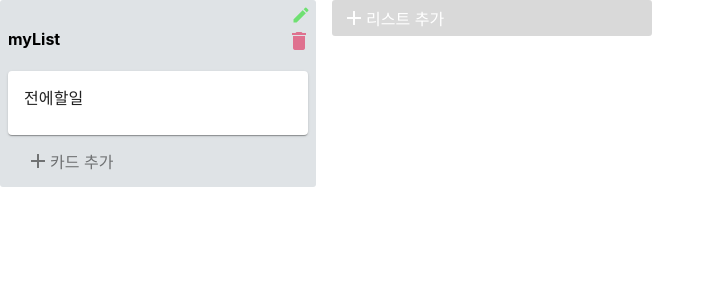
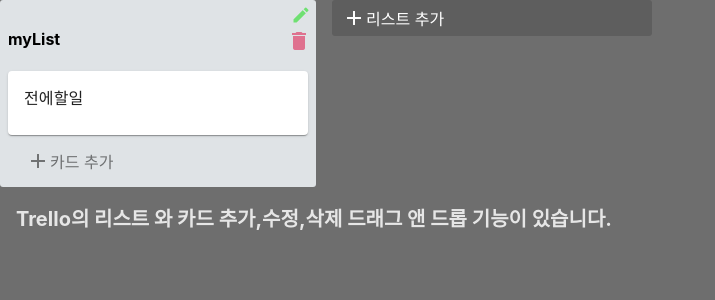
Before and after one commit to JSK9999/Trello, a React (Create React App) app: page / in a window 1280 px wide. Shown: the top 300 px of the page, without its empty margins (0-715 px from the left). Built offline with nearby package versions, Linux system fonts and the light colour scheme.

Commit message:
색깔 조금 추가하고 새로고침해도 지워지지 않게 저장되게 했다.

```diff
--- a/src/App.js
+++ b/src/App.js
@@ -1,7 +1,26 @@
 import React from "react";
 import TrelloListContainer from "./container/TrelloListContainer";
-
+import styled from "styled-components";
+const Header = styled.div`
+  display: flex;
+  position: fixed;
+  z-index: 1;
+  height: 75px;
+  padding: 1rem;
+  font-size: 1.25rem;
+  text-align: justify;
+  margin: 0 auto;
+  color: #e6e6e6;
+  font-weight: bold;
+`;
 function App() {
-  return <TrelloListContainer />;
+  return (
+    <>
+      <TrelloListContainer />
+      <Header>
+        Trello의 리스트 와 카드 추가,수정,삭제 드래그 앤 드롭 기능이 있습니다.
+      </Header>
+    </>
+  );
 }
 export default App;
--- a/src/index.js
+++ b/src/index.js
@@ -5,15 +5,25 @@ import App from "./App";
 import * as serviceWorker from "./serviceWorker";
 import { Provider } from "react-redux";
 import { PersistGate } from "redux-persist/es/integration/react";
-import configureStore from "./store";
-import rootReducer from "./modules";
-import { createStore, applyMiddleware } from "redux";
-import logger from "redux-logger";
+import { createGlobalStyle } from "styled-components";
+import Store from "./store";
+import styled from "styled-components";
+const { persistor, store } = Store();
 
-const store = createStore(rootReducer, applyMiddleware(logger));
+const GlobalStyle = createGlobalStyle`
+
+ body{
+    background-color: #6E6E6E;
+ }
+`;
+
+//const store = createStore(rootReducer, applyMiddleware(logger));
 ReactDOM.render(
   <Provider store={store}>
-    <App />
+    <PersistGate loading={null} persistor={persistor}>
+      <GlobalStyle />
+      <App />
+    </PersistGate>
   </Provider>,
   document.getElementById("root")
 );
```
